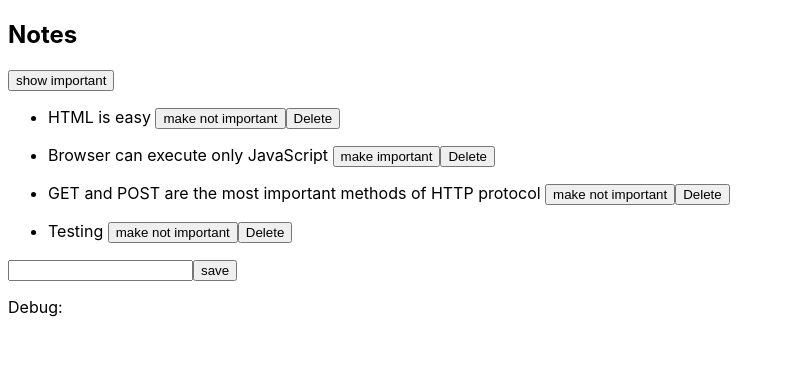
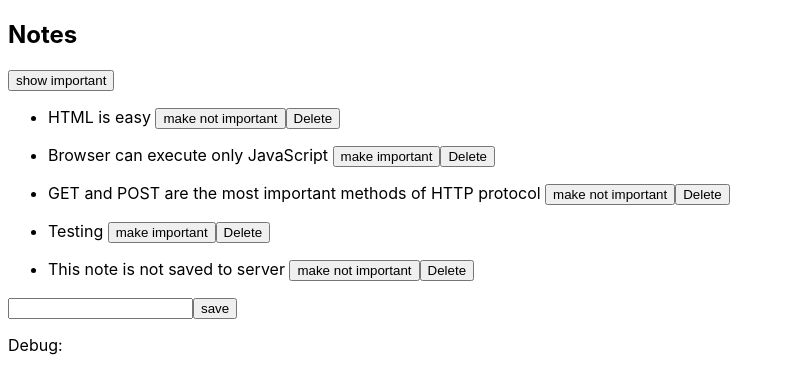
Before and after one commit to filmverse/part4, a React (Create React App) app in the folder project2/: page / in a window 1280 px wide. Shown: the top 392 px of the page, without its empty margins (0-785 px from the left). Built offline with nearby package versions, Linux system fonts and the light colour scheme; data requests are answered from the project's data file.

Commit message:
creating notes app for testing purpose

```diff
--- a/project2/db.json
+++ b/project2/db.json
@@ -17,7 +17,7 @@
     },
     {
       "content": "Testing",
-      "important": true,
+      "important": false,
       "id": 4
     }
   ]
--- a/project2/src/App.js
+++ b/project2/src/App.js
@@ -13,7 +13,12 @@
   const hook = () => {
     noteApp.getAll().then(response => {
       console.log(response.data)
-      setNotes(response.data)
+      const nonExisting = {
+        id: 10000,
+        content: 'This note is not saved to server',
+        important: true,
+      }
+      setNotes(response.data.concat(nonExisting))
     })
   }
   useEffect(hook, [])
@@ -41,8 +46,15 @@
   const toggleNoteImportance = (id) => () => {
     const note = notes.find(note => note.id === id)
     const toggleNote = {...note, important: !note.important}
-    noteApp.update(id, toggleNote).then(response => {
+    noteApp.update(id, toggleNote)
+    .then(response => {
       setNotes(notes.map(note => note.id === id ? response.data : note))
+    })
+    .catch(error => {
+      alert(
+        `the note "${note.content}" was already deleted from the server`
+      )
+      setNotes(notes.filter(n => n.id !== id))
     })
   }
 
```
